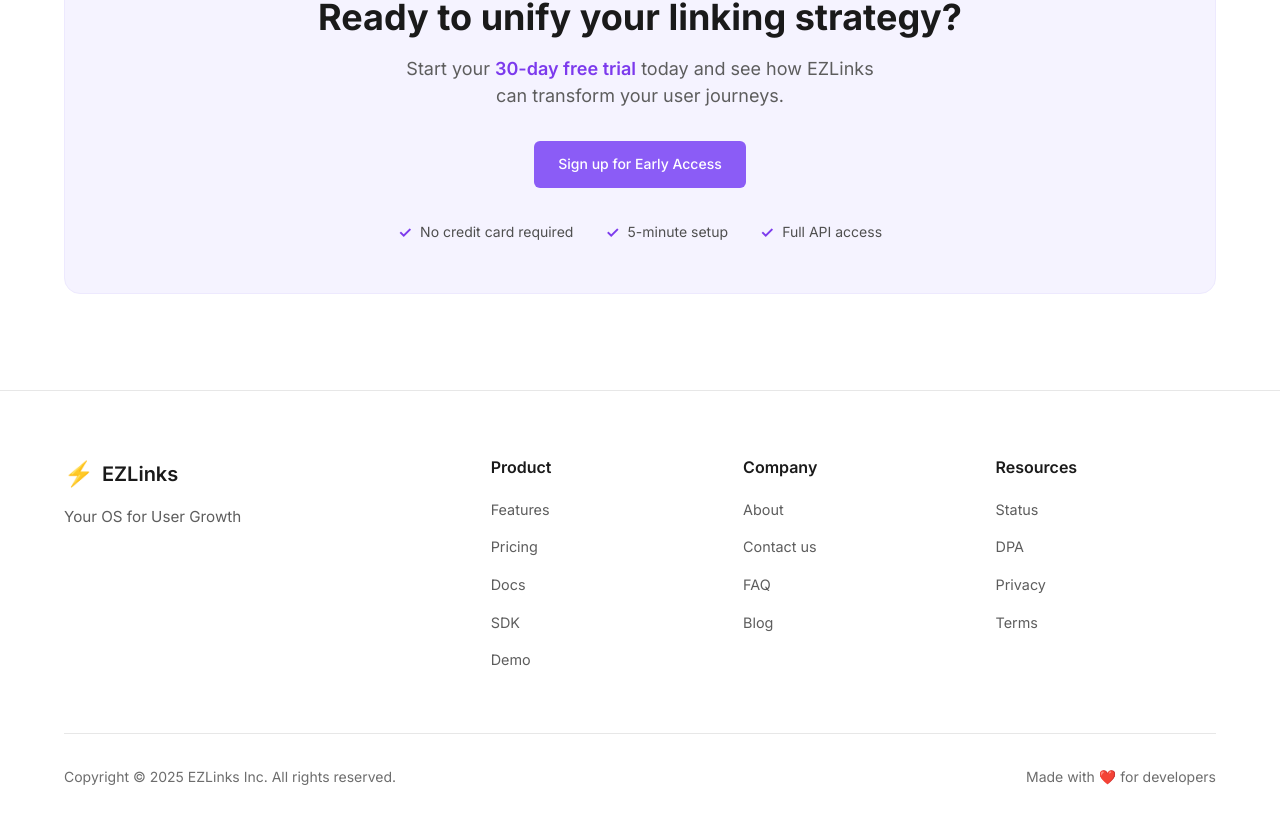
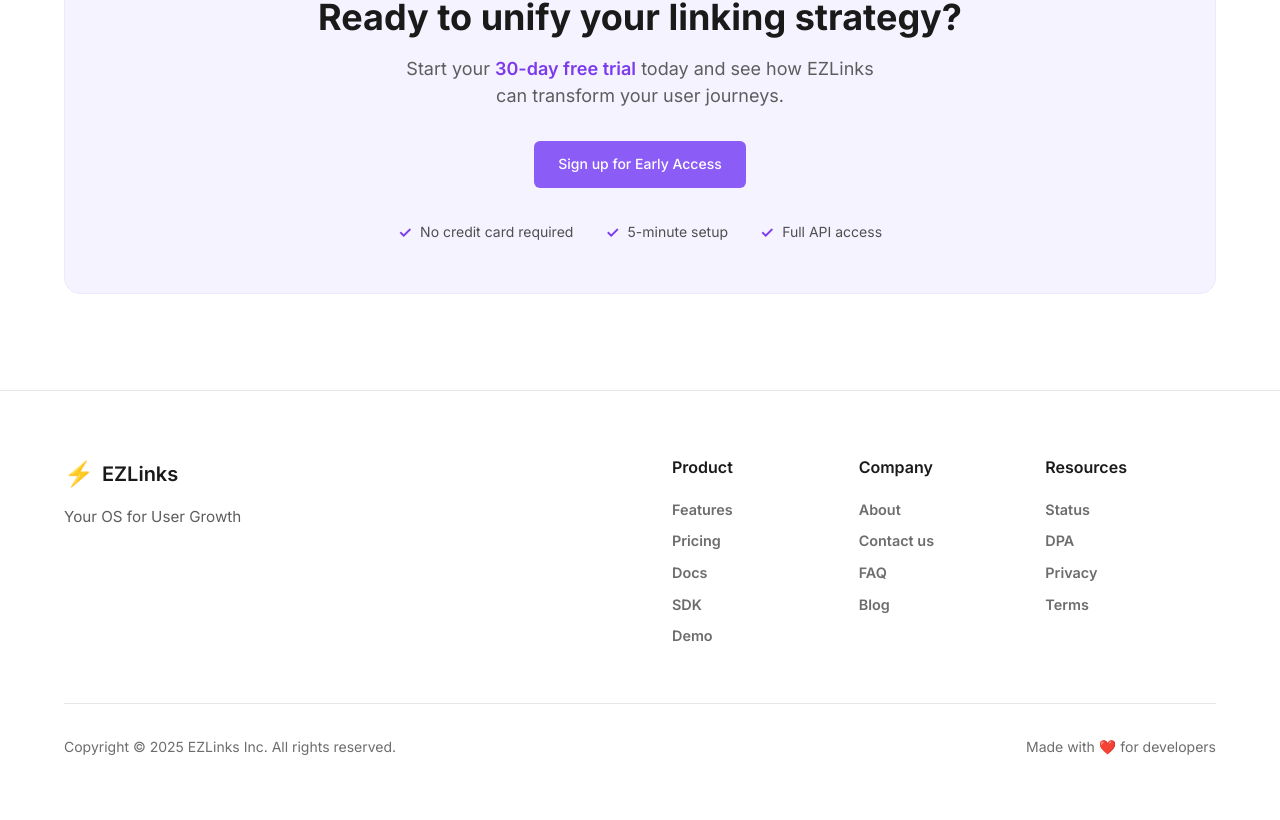
Before and after one commit to GetEZLinks/ezlinks-marketing, a Next.js app: page / in a window 1280 px wide. Shown: the part 10267-11087 px from the top of the page. After the commit the page ends 11057 px from the top, so only its background shows below. Built offline with nearby package versions, Linux system fonts and the light colour scheme.

Commit message:
Minor footer styling fixes in footer

```diff
--- a/src/components/Footer/Footer.module.scss
+++ b/src/components/Footer/Footer.module.scss
@@ -10,7 +10,7 @@
 
 .footerContent {
   display: grid;
-  grid-template-columns: 1fr 2fr;
+  grid-template-columns: 1fr 1fr;
   gap: 4rem;
   margin-bottom: 3rem;
 
@@ -46,7 +46,7 @@
 .footerLinks {
   display: grid;
   grid-template-columns: repeat(3, 1fr);
-  gap: 2rem;
+  gap: 1rem;
 
   @media (max-width: 640px) {
     grid-template-columns: 1fr;
@@ -68,15 +68,16 @@
     margin: 0;
 
     li {
-      margin-bottom: 0.75rem;
+      margin-bottom: 6px;
     }
   }
 
   .footerLink {
-    color: var(--woodsmoke-600);
+    color: var(--woodsmoke-500);
     text-decoration: none;
     font-size: 0.9rem;
     transition: color 0.2s ease;
+    font-weight: 600;
 
     &:hover {
       color: var(--purple-600);
```
